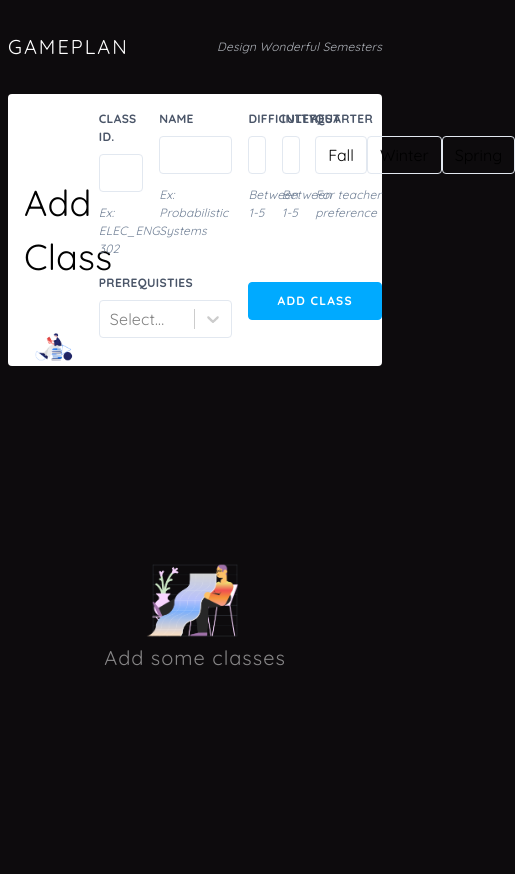
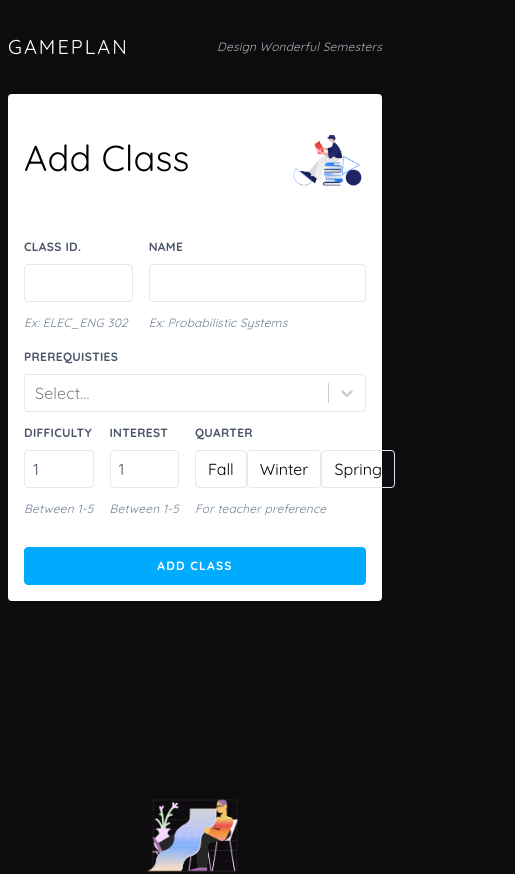
Before and after one commit to fardeemmunir/gameplan, a Next.js app: page / in a window 390 px wide. Shown: the top 874 px of the page, 515 px wide, since content can reach past the window. Built offline with nearby package versions, Linux system fonts and the light colour scheme.

Commit message:
Initial changes to make form responsive

```diff
--- a/components/ClassForm.tsx
+++ b/components/ClassForm.tsx
@@ -60,8 +60,8 @@ const ClassForm = () => {
       }}
     >
       {({ values, setFieldValue }) => (
-        <Form className="w-full flex">
-          <div className="w-1/2 mr-4">
+        <Form className="w-full flex flex-col md:flex-row">
+          <div className="w-full md:w-1/2 mr-4">
             <section className="flex mb-4">
               <div className="w-1/3 mr-2">
                 <label className="form__label" htmlFor="code">
@@ -108,7 +108,7 @@ const ClassForm = () => {
             </section>
           </div>
 
-          <div className="w-1/2 flex flex-wrap">
+          <div className="w-full md:w-1/2 flex flex-wrap">
             {["difficulty", "interest"].map(section => (
               <section key={section} className="w-1/4 pr-4">
                 <label className="form__label">{section}</label>
@@ -205,22 +205,30 @@ export default () => {
   const { editClass } = useStore();
 
   return (
-    <div className="flex mb-4 bg-white text-black rounded">
+    <div className="flex flex-col md:flex-row mb-4 bg-white text-black rounded">
       <style jsx>{`
         .bg {
           background-image: url("/books.png");
-          background-size: 80%;
-          background-position: right bottom;
+          background-size: 30%;
+          background-position: right center;
           background-repeat: no-repeat;
+          min-height: 8rem;
+        }
+
+        @media (min-width: 768px) {
+          .bg {
+            background-size: 80%;
+            background-position: right bottom;
+          }
         }
       `}</style>
-      <div className="w-1/5 pl-4 flex items-center bg">
+      <div className="w-full md:w-1/5 pl-4 flex items-center bg">
         <h1 className="text-4xl">
-          {editClass ? "Edit" : "Add"} <br /> Class
+          {editClass ? "Edit" : "Add"} <br className="hidden md:block" /> Class
         </h1>
       </div>
 
-      <div className="w-4/5 p-4">
+      <div className="w-full md:w-4/5 p-4">
         <ClassForm />
       </div>
     </div>
```
